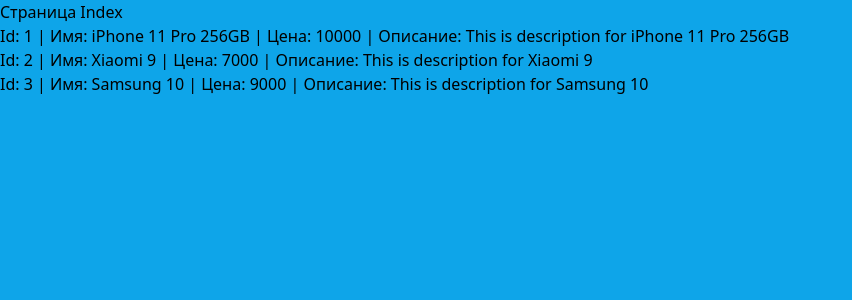
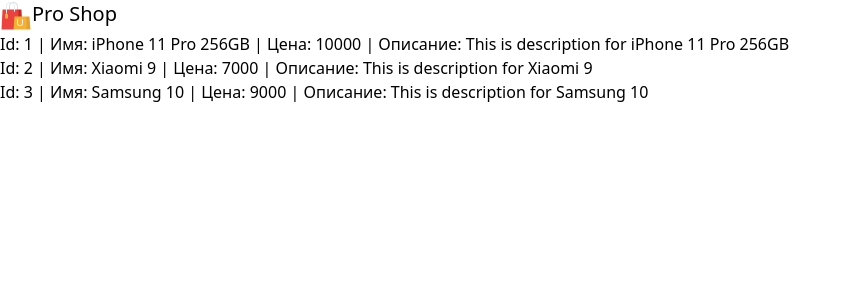
Before and after one commit to Valerius1986/Django_4_2, a Django app: page /myapp/ in a window 1280 px wide. Shown: the top 300 px of the page, without its empty margins (0-852 px from the left). Run offline with Django 4.2, Linux system fonts and the light colour scheme; data comes from the database, SQL or seed files in the repository.

Commit message:
add Logo

```diff
--- a/mysite/myapp/static/myapp/styles.css
+++ b/mysite/myapp/static/myapp/styles.css
@@ -558,7 +558,24 @@
   position: static;
 }
 
+.flex {
+  display: flex;
+}
+
+.h-8 {
+  height: 2rem;
+}
+
+.w-8 {
+  width: 2rem;
+}
+
 .bg-sky-500 {
   --tw-bg-opacity: 1;
   background-color: rgb(14 165 233 / var(--tw-bg-opacity, 1));
 }
+
+.text-xl {
+  font-size: 1.25rem;
+  line-height: 1.75rem;
+}
--- a/mysite/myapp/templates/myapp/index.html
+++ b/mysite/myapp/templates/myapp/index.html
@@ -7,8 +7,19 @@
 		<link rel="stylesheet" href="{% static 'myapp/styles.css' %}" />
 		<title>Document</title>
 	</head>
-	<body class="bg-sky-500">
-		<h1>Страница Index</h1>
+	<body>
+		<nav>
+            <div>
+                <div>
+                    <div>
+                        <div class="flex">
+                            <img class="h-8 w-8" src="{% static 'myapp/images/online-shopping.png' %}" alt="logo">
+                            <span class="text-xl">Pro Shop</span>
+                        </div>
+                    </div>
+                </div>
+            </div>
+        </nav>
 		<h4>
 			<!-- <a href="/myapp/{{item.id}}"></a> -->
 			{% for item in items %}
```
Also changed, not shown: mysite/myapp/static/myapp/images/online-shopping.png (added).
